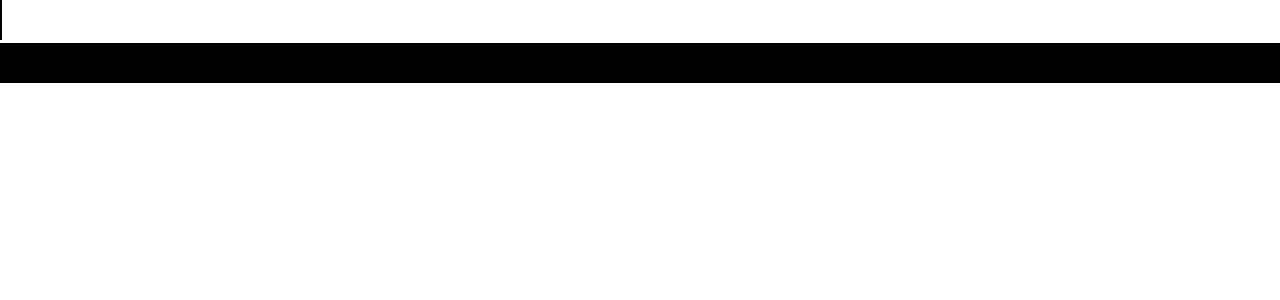
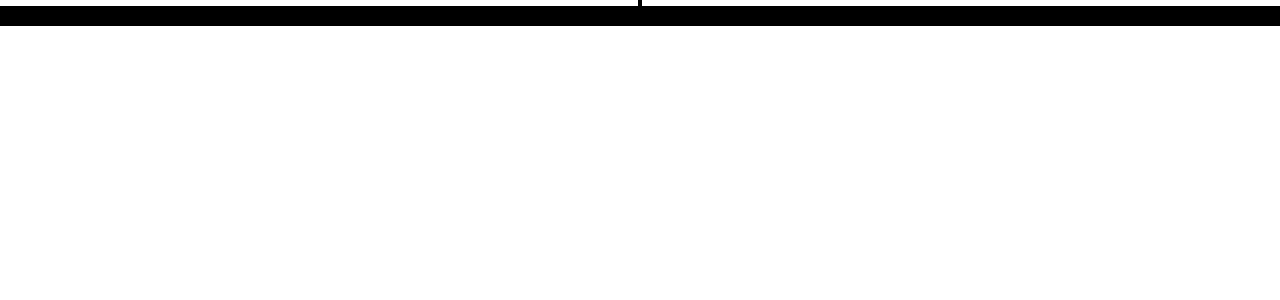
Before and after one commit to samegendo/PJ, a React (Create React App) app: page / in a window 1280 px wide. Shown: the top 300 px of the page. Built offline with nearby package versions, Linux system fonts and the light colour scheme.

Commit message:
hart compleet

```diff
--- a/src/App.tsx
+++ b/src/App.tsx
@@ -5,20 +5,27 @@ import OneRowOfImagesDiv from './OneRowOfImagesDiv';
 
 const App = () => {
 
+  //2 divven met 11 kan ik korter schrijven (loop)
+
   return (
     <div>
 
-      <div style={{ display: 'inline-block' }} >
+      <div style={{ display: 'flex', justifyContent: 'center' }} >
+
         <div>
-          {Array(10).fill(null).map((item, index) => <OneRowOfImagesDiv stars={index} />)}
+          {Array(3).fill(null).map((item, index) => <OneRowOfImagesDiv stars={index + 4} />)}
         </div>
         <div>
-          {Array(10).fill(null).map((item, index) => <OneRowOfImagesDiv stars={index} />)}
+          {Array(3).fill(null).map((item, index) => <OneRowOfImagesDiv stars={index + 4} />)}
         </div>
       </div>
 
       <div>
-        {Array(20).fill(null).map((item, index) => <OneRowOfImagesDiv stars={20 - index} />)}
+        {Array(7).fill(null).map((item, index) => <OneRowOfImagesDiv stars={12 - index} />)}
+      </div>
+
+      <div>
+        {Array(3).fill(null).map((item, index) => <OneRowOfImagesDiv stars={4 - index} />)}
       </div>
 
     </div>
```
